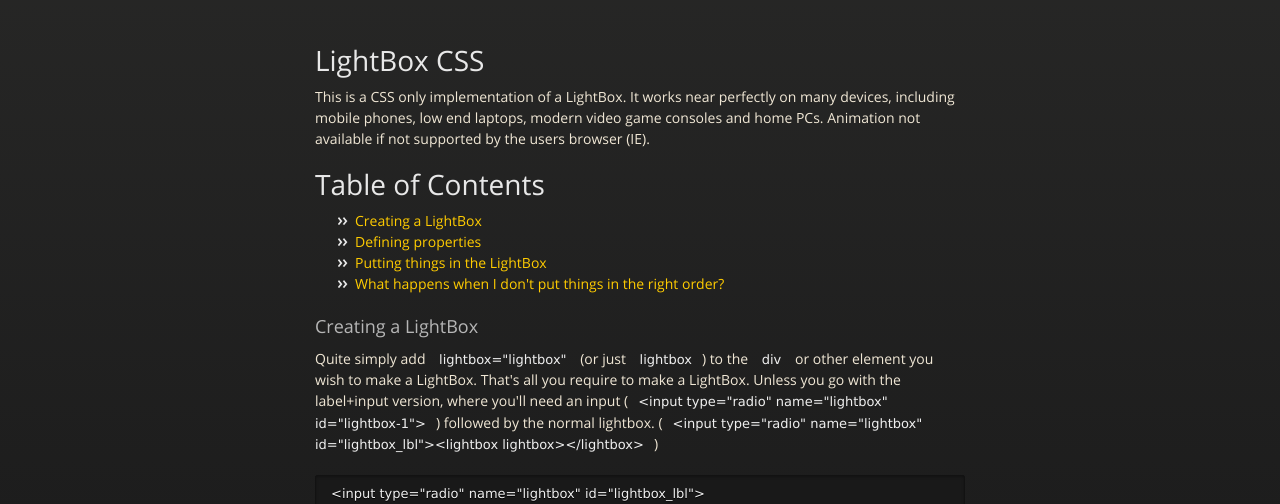
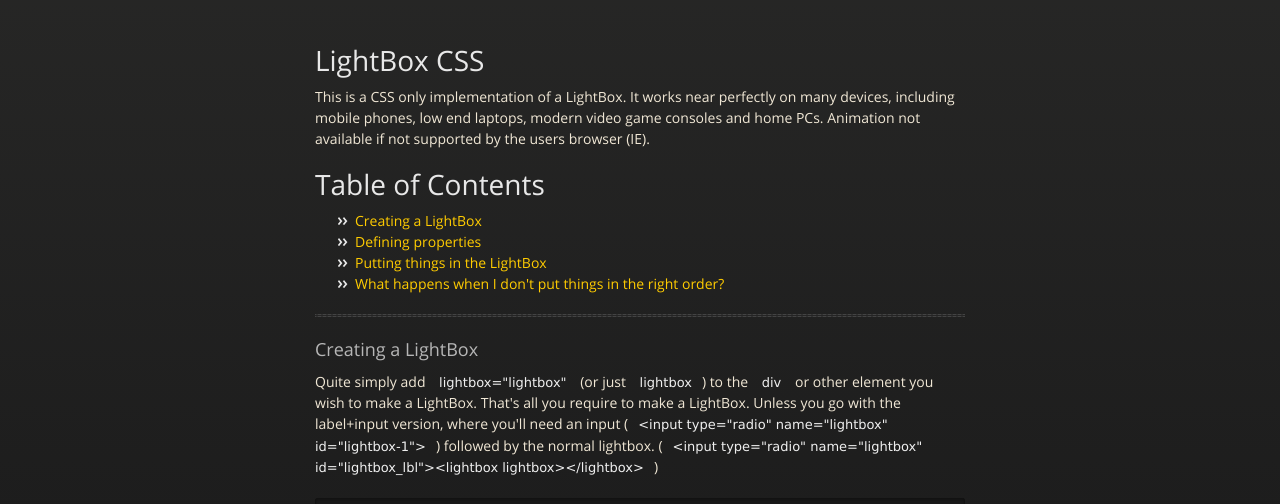
Before and after one commit to DizzyZane/lightbox, a plain HTML site: page index.html in a window 1280 px wide. Shown: the part 226-730 px from the top of the page. Drawn offline with nearby package versions, Linux system fonts and the light colour scheme; files that its build step writes are made by us from their sources.

Commit message:
Update index.html
hr id instead of h3 id

```diff
--- a/index.html
+++ b/index.html
@@ -42,7 +42,8 @@
 <li><a href="#innards">Putting things in the LightBox</a></li>
 <li><a href="#notrightorder">What happens when I don't put things in the right order?</a></li>
 </ul>
-<h3 id="creating">Creating a LightBox</h3>
+<hr id="creating">
+<h3>Creating a LightBox</h3>
 
 <p>Quite simply add <code>lightbox="lightbox"</code> (or just <code>lightbox</code>) to the <code>div</code> or other element you wish to make a LightBox. That's all you require to make a LightBox. Unless you go with the label+input version, where you'll need an input (<code>&lt;input type="radio" name="lightbox" id="lightbox-1"&gt;</code>) followed by the normal lightbox. (<code>&lt;input type="radio" name="lightbox" id="lightbox_lbl"&gt;&lt;lightbox lightbox&gt;&lt;/lightbox&gt;</code>)</p>
 <pre><code><span class="tag">&lt;<span class="title">input</span> <span class="attribute">type</span>=<span class="value">"radio"</span> <span class="attribute">name</span>=<span class="value">"lightbox"</span> <span class="attribute">id</span>=<span class="value">"lightbox_lbl"</span>&gt;</span>
```
